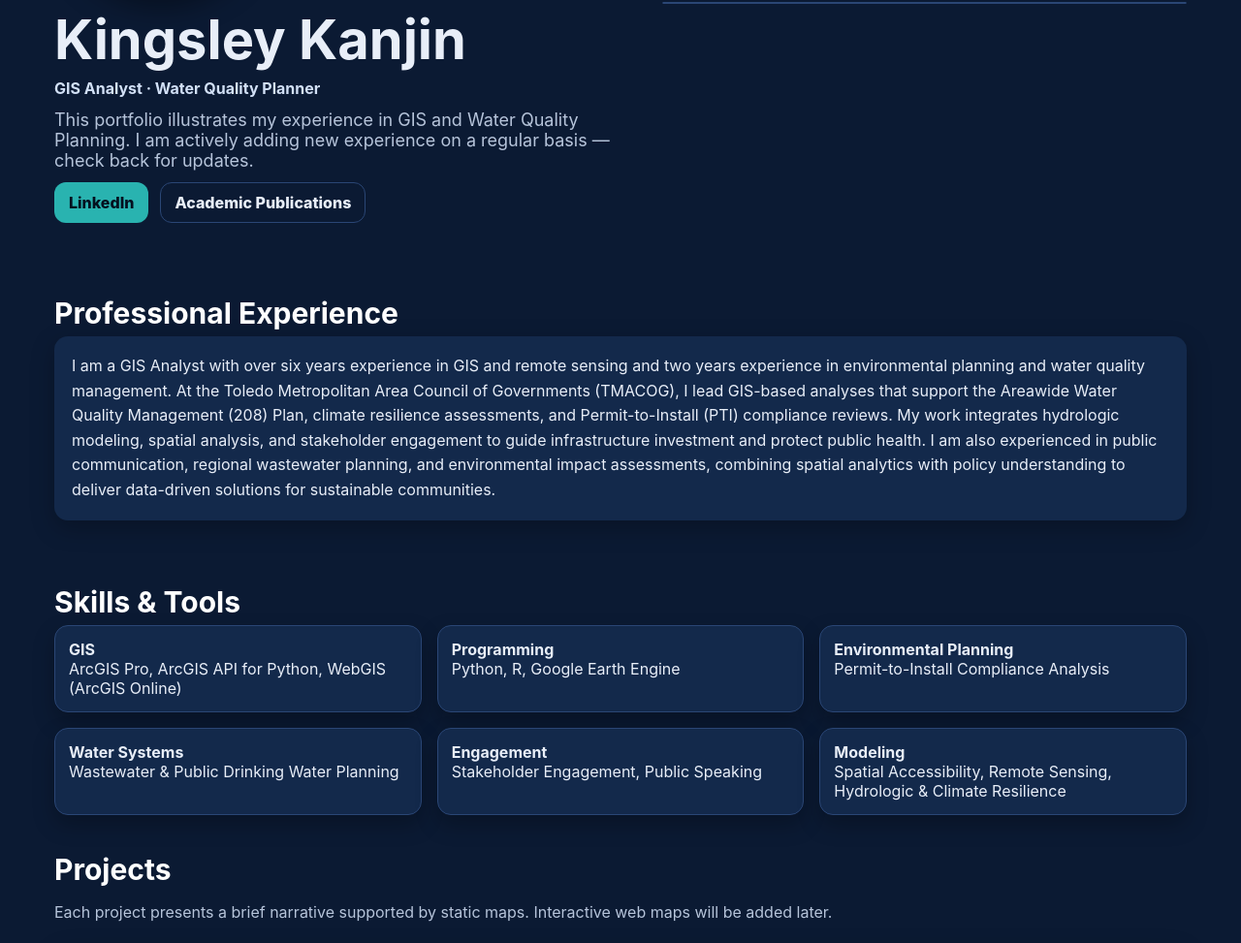
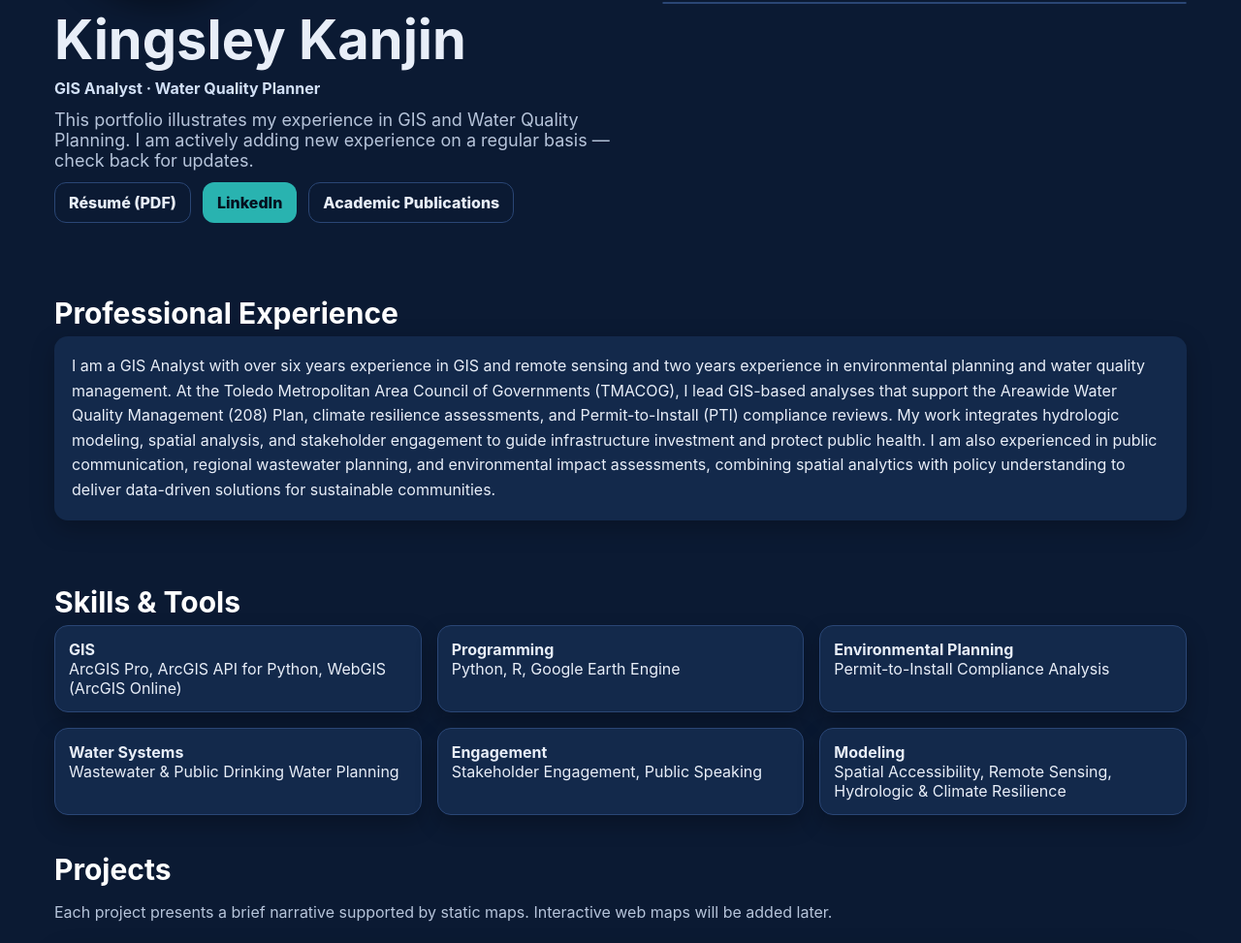
Before and after one commit to kkanjin/kingsleykanjin.github.io, a plain HTML site: page index.html in a window 1280 px wide. Shown: the part 1066-2039 px from the top of the page at 97% size. Drawn offline with Linux system fonts and the light colour scheme.

Commit message:
Update index.html

```diff
--- a/index.html
+++ b/index.html
@@ -51,6 +51,7 @@
                 <div class="role">GIS Analyst · Water Quality Planner</div>
                 <p>This portfolio illustrates my experience in GIS and Water Quality Planning. I am actively adding new experience on a regular basis — check back for updates.</p>
                 <div class="cta">
+                      <a class="btn secondary" href="assets/documents/Kingsley_Kanjin_Resume.pdf" target="_blank">Résumé (PDF)</a>
                     <a class="btn" secondary" target="_blank" href="https://www.linkedin.com/in/kingsley-kanjin-9bb368217/">LinkedIn</a>
                     <a class="btn secondary" target="_blank" href="https://scholar.google.com/citations?user=hM_QFV0AAAAJ&hl=en">Academic Publications</a>
                 </div>
```
